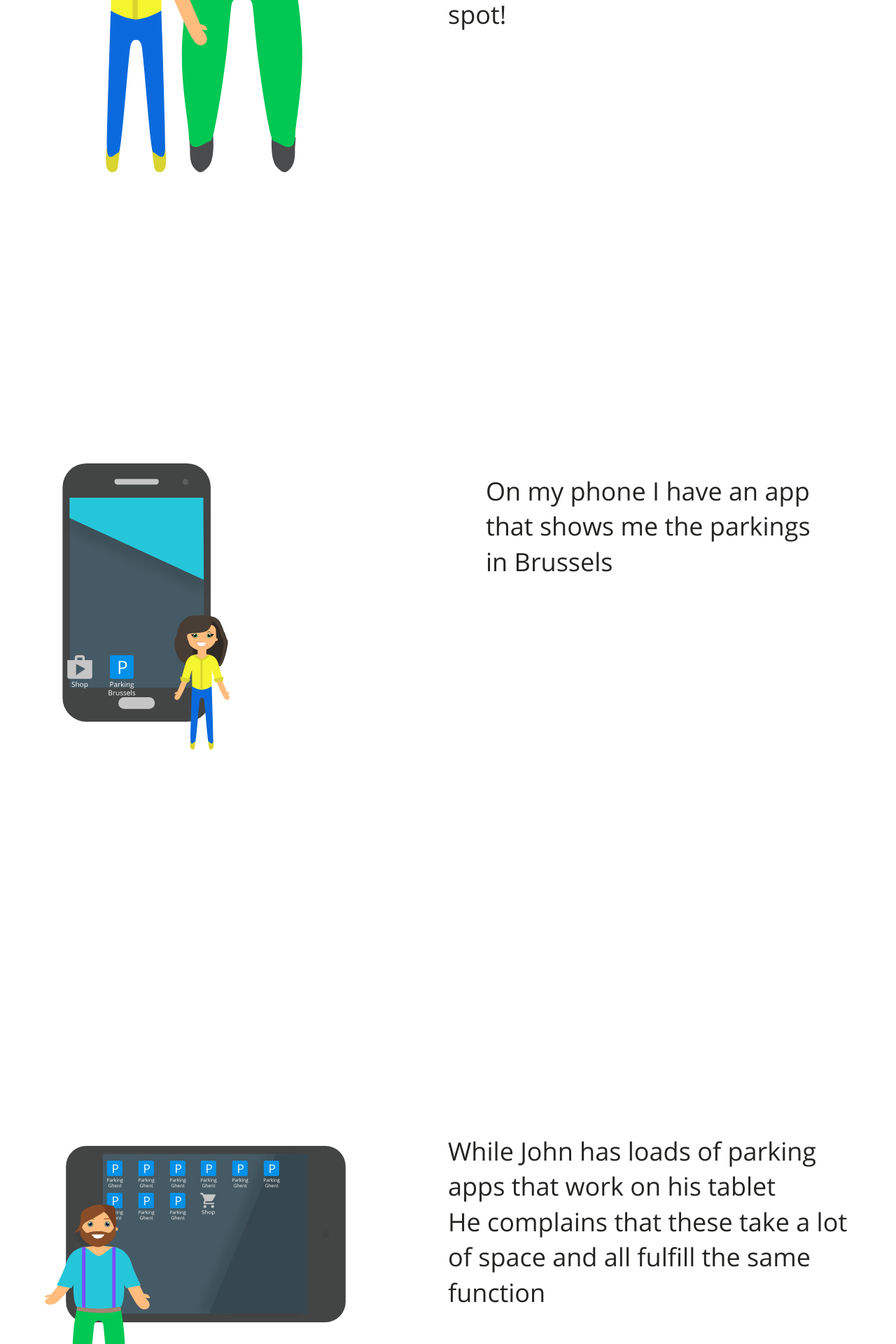
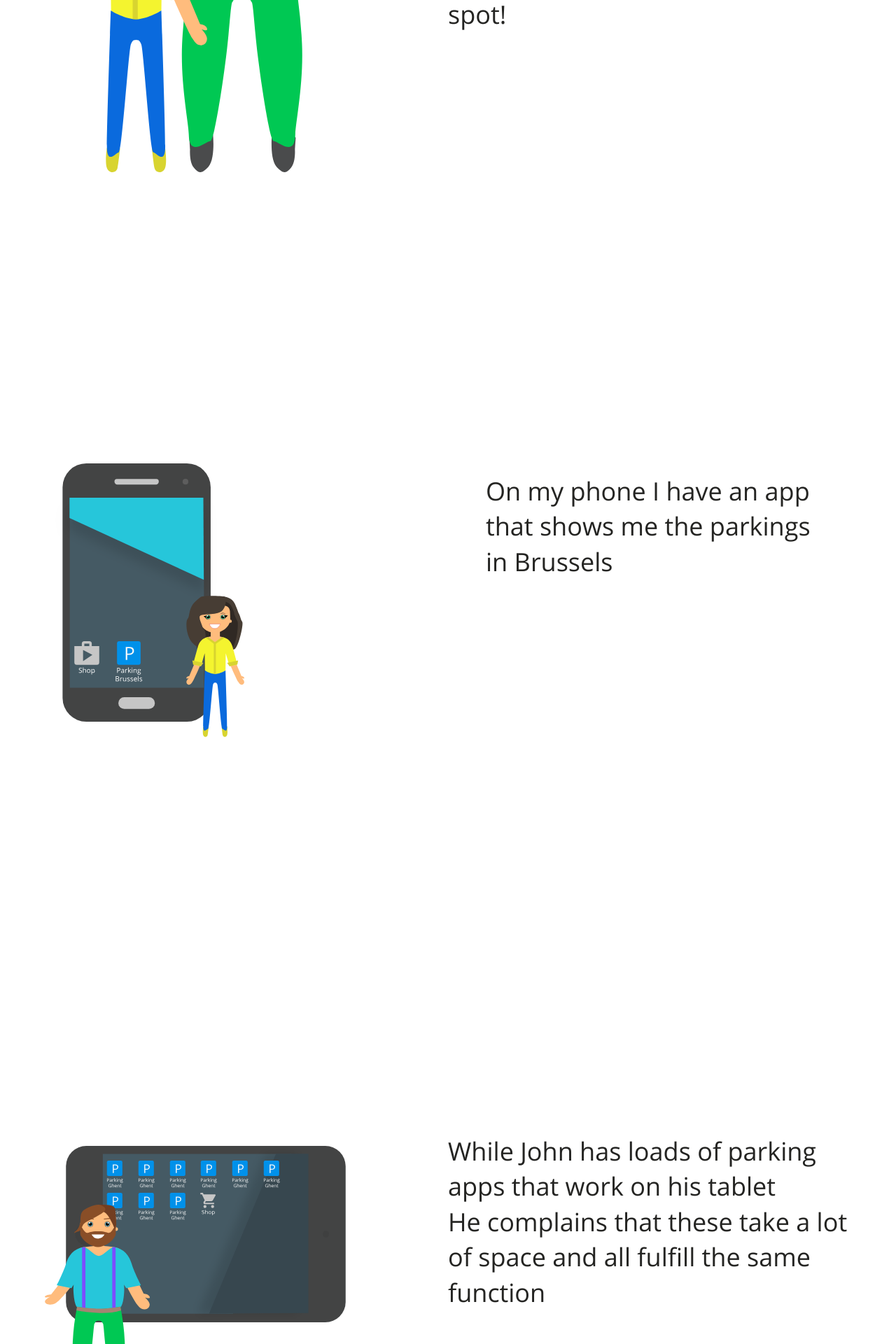
Before and after one commit to osoc16/mobylink, a Jekyll site: the page built from index.html, in a window 1280 px wide. Shown: the part 1476-3396 px from the top of the page at 70% size. Built offline with Jekyll 4.4.1, drawn with Linux system fonts in a browser that asks for light colours; a script that is not in the unit is left out.

Commit message:
put Anna in the foreground

```diff
--- a/_includes/section3.html
+++ b/_includes/section3.html
@@ -1,5 +1,6 @@
 <section id="section3" class="flex-it">
   <div class="section3-image">
+    <img src="{{site.baseurl}}/src/img/anna_reg.svg" alt="" id="anna">
     <img src="{{site.baseurl}}/src/img/shop.svg" alt="" id="iconShop">
     <img src="{{site.baseurl}}/src/img/parkingbrussels.svg" alt="" id="iconBrussels">
     <img src="{{site.baseurl}}/src/img/parkingghent.svg" alt="" id="iconGhent">
--- a/_sass/_section3.sass
+++ b/_sass/_section3.sass
@@ -1,15 +1,17 @@
 .section3-image
   // margin-left: 10%
-  background-image: url("../img/anna_reg.svg"), url("../img/phone.svg")
-  background-size: 30%, 90%
+  background-image: url("../img/phone.svg")
+  background-size: 90%
   background-repeat: no-repeat
-  background-position: right bottom, center center
+  background-position: center center
   max-width: 264px
   min-width: 260px
   max-height: 450px
   height: 450px !important
   display: flex
+  position: relative
   @extend .image
+  overflow: visible !important
 
   %icon
     align-self: flex-end
@@ -19,16 +21,22 @@
     height: 60px
 
   #iconBrussels
-    padding: 0 0 75px 0
+    padding: 0 0 95px 0
     @extend %icon
 
   #iconShop
-    padding: 0 0 75px 20px
+    padding: 0 0 95px 30px
     @extend %icon
 
   #iconGhent
-    padding: 0 0 75px 0
+    padding: 0 0 95px 0
     @extend %icon
+
+  #anna
+    position: absolute
+    height: 45%
+    right: -8%
+    bottom: 4%
 
 #section3
   .text
--- a/src/css/story.sass
+++ b/src/css/story.sass
@@ -116,7 +116,6 @@ strong
     text-align: center
 
   .image
-    flex-basis: 40%
     flex-basis: 50%
     width: 100%
     overflow: hidden
```
